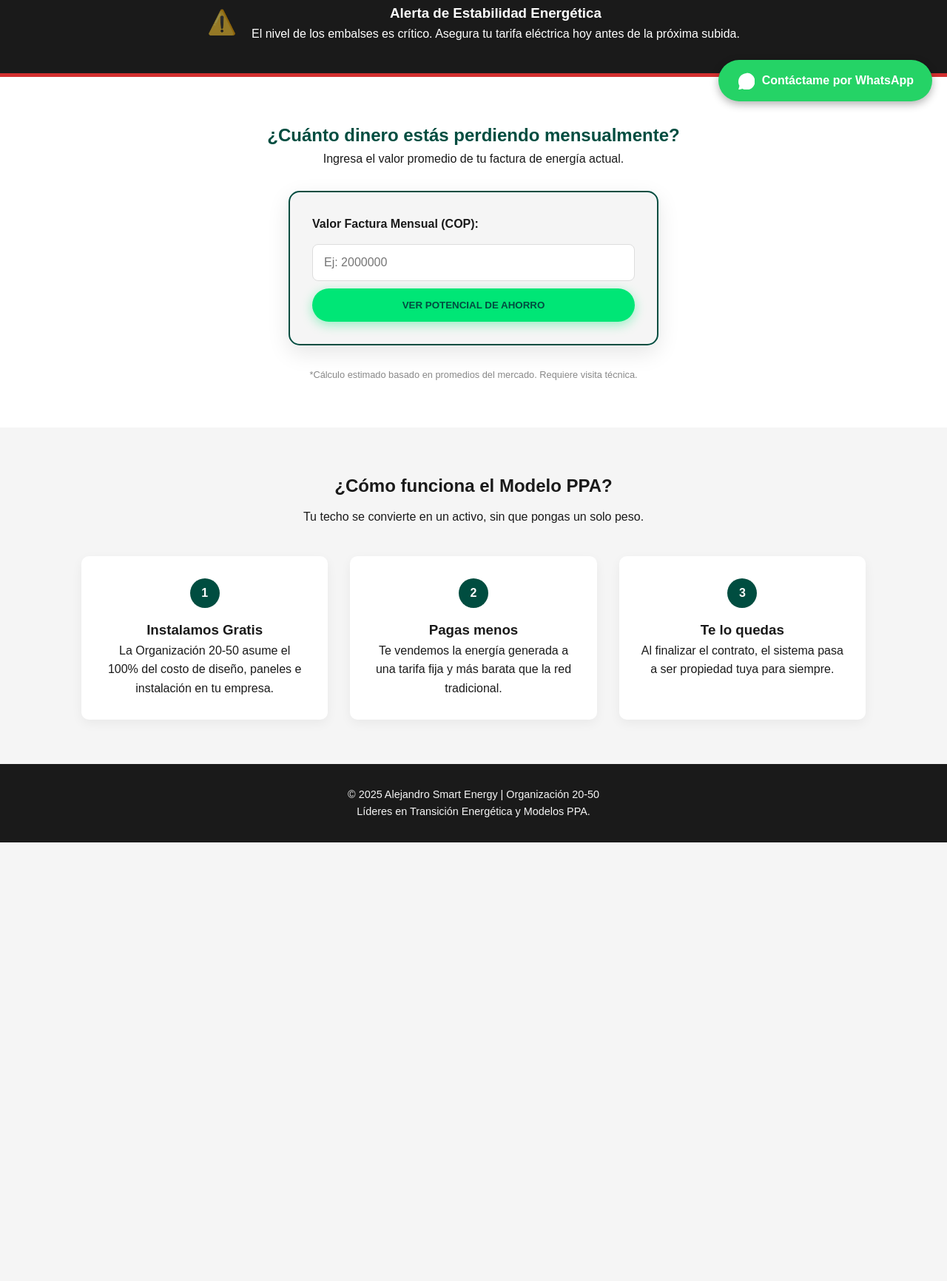
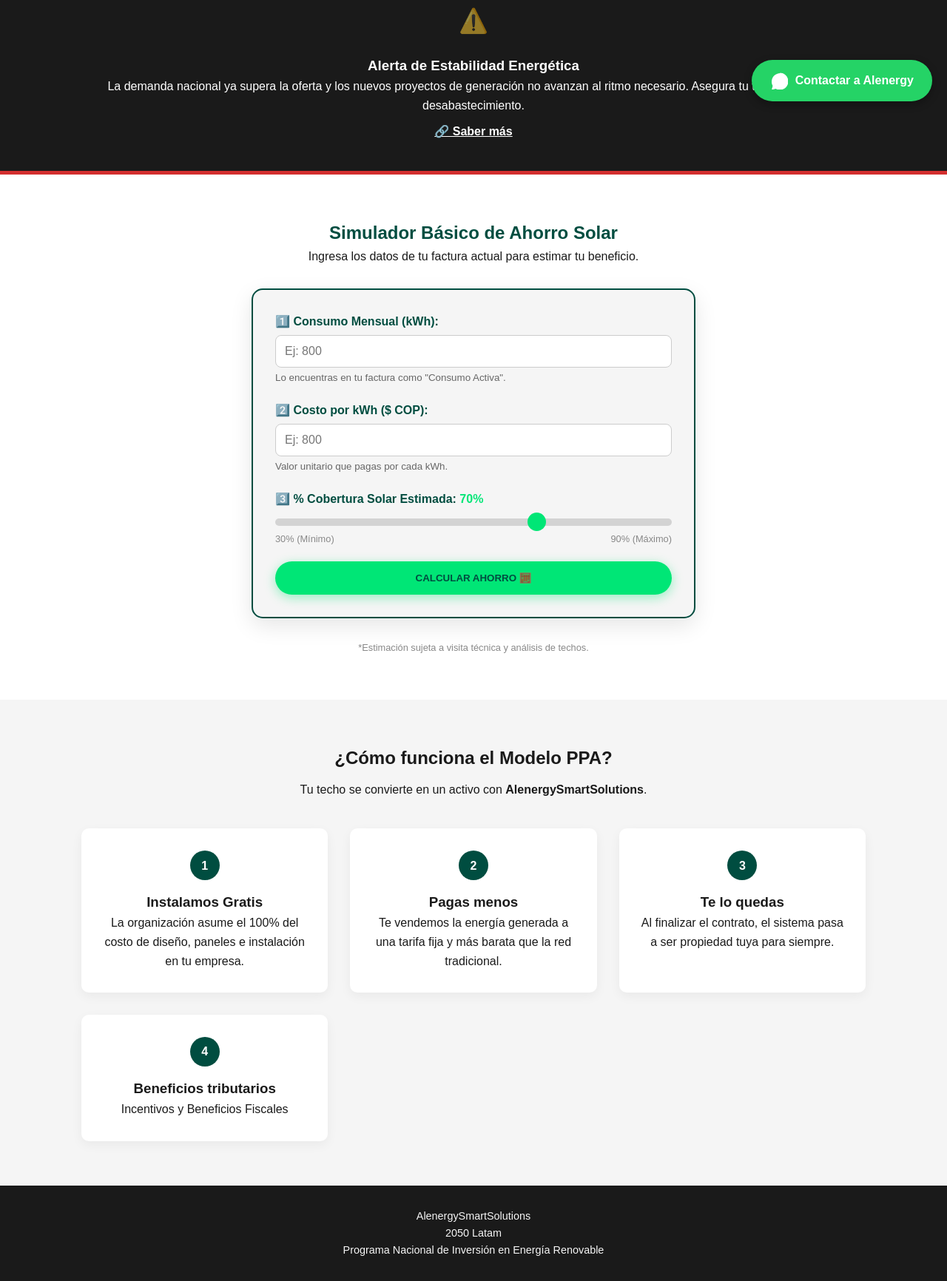
Before and after one commit to alemaster22/alenergysmartsolutions, a plain HTML site: page index.html in a window 1280 px wide. Shown: the part 643-2375 px from the top of the page at 74% size. Before the commit the page ends 1782 px from the top, so only its background shows below. Drawn offline with Linux system fonts and the light colour scheme.

Commit message:
agreacion calculadora y ajuste whatsapp

```diff
--- a/index.html
+++ b/index.html
@@ -3,7 +3,7 @@
 <head>
     <meta charset="UTF-8">
     <meta name="viewport" content="width=device-width, initial-scale=1.0">
-    <title>Blindaje Energético 2025 | Alejandro Energy</title>
+    <title>Blindaje Energético 2025 | AlenergySmartSolutions</title>
     <style>
         :root {
             --primary: #004d40; /* Verde Corporativo */
@@ -37,10 +37,10 @@
         /* HEADER */
         header { background: var(--white); padding: 15px 0; box-shadow: 0 2px 10px rgba(0,0,0,0.1); position: sticky; top: 0; z-index: 1000; }
         .nav-flex { display: flex; justify-content: space-between; align-items: center; }
-        .logo { font-size: 1.5rem; font-weight: 800; color: var(--primary); }
+        .logo { font-size: 1.4rem; font-weight: 800; color: var(--primary); text-transform: uppercase; letter-spacing: -1px; }
         .logo span { color: var(--accent); }
 
-        /* HERO SECTION (Pilar: Ahorro + Urgencia) */
+        /* HERO SECTION */
         .hero {
             background: linear-gradient(rgba(0,0,0,0.7), rgba(0,0,0,0.7)), url('https://images.unsplash.com/photo-1509391366360-2e959784a276?ixlib=rb-1.2.1&auto=format&fit=crop&w=1350&q=80');
             background-size: cover;
@@ -53,7 +53,7 @@
         .hero p { font-size: 1.2rem; margin-bottom: 30px; max-width: 700px; margin-left: auto; margin-right: auto; }
         .highlight { color: var(--accent); }
 
-        /* SECCIÓN DE CRISIS (Pilar: Miedo/Realidad) */
+        /* SECCIÓN DE CRISIS */
         .crisis-banner {
             background-color: var(--dark);
             color: var(--white);
@@ -63,27 +63,36 @@
         .crisis-content { display: flex; align-items: center; justify-content: center; gap: 20px; flex-wrap: wrap; text-align: center; }
         .alert-icon { font-size: 2rem; color: var(--alert); animation: pulse 1.5s infinite; }
 
-        /* CALCULADORA (Pilar: Avaricia/Lógica) */
+        /* CALCULADORA AVANZADA */
         .calculator-section { padding: 60px 0; background: var(--white); text-align: center; }
         .calc-box {
             background: var(--light);
             padding: 30px;
             border-radius: 15px;
-            max-width: 500px;
+            max-width: 600px;
             margin: 30px auto;
             box-shadow: 0 10px 30px rgba(0,0,0,0.1);
             border: 2px solid var(--primary);
+            text-align: left;
         }
-        .calc-input {
+        .input-group { margin-bottom: 20px; }
+        .input-group label { display: block; font-weight: bold; margin-bottom: 5px; color: var(--primary); }
+        .input-group input[type="number"] {
             width: 100%;
-            padding: 15px;
-            margin: 10px 0;
-            border: 1px solid #ddd;
+            padding: 12px;
+            border: 1px solid #ccc;
             border-radius: 8px;
             font-size: 1rem;
         }
-        .result-box { margin-top: 20px; display: none; }
-        .savings-amount { font-size: 2rem; color: var(--primary); font-weight: bold; }
+
+        /* Slider de Rango */
+        .range-container { margin: 20px 0; }
+        input[type=range] { width: 100%; height: 10px; border-radius: 5px; background: #d3d3d3; outline: none; -webkit-appearance: none; }
+        input[type=range]::-webkit-slider-thumb { -webkit-appearance: none; appearance: none; width: 25px; height: 25px; border-radius: 50%; background: var(--accent); cursor: pointer; }
+
+        .result-box { margin-top: 30px; display: none; background: white; padding: 20px; border-radius: 10px; border-left: 5px solid var(--accent); text-align: center; }
+        .savings-monthly { font-size: 1.5rem; color: var(--dark); margin-bottom: 5px; }
+        .savings-annual { font-size: 2.2rem; color: var(--primary); font-weight: 800; }
 
         /* MODELO PPA */
         .ppa-section { padding: 60px 0; }
@@ -126,16 +135,18 @@
 
     <header>
         <div class="container nav-flex">
-            <div class="logo">Alejandro<span>SmartEnergy</span></div>
-            <a href="#contacto" onclick="openWhatsApp()" class="btn btn-primary">Agendar Consultoría Gratis</a>
+            <div class="logo">Alenergy<span>SmartSolutions</span></div>
+            <a href="#contacto" onclick="openWhatsApp()" class="btn btn-primary">Agendar Consultoría</a>
         </div>
     </header>
 
     <section class="hero">
         <div class="container">
-            <h1>Blinda tu Empresa ante el <br> <span class="highlight">Déficit Energético 2025</span></h1>
+            <h1>Blinda tu Empresa ante el <br> <span class="highlight">Déficit Energético 2026-27 </span></h1>
             <p>No permitas que los apagones o las tarifas variables detengan tu producción. Instala Energía Solar con <strong>Cero Inversión Inicial</strong>.</p>
-            <button onclick="scrollToCalc()" class="btn btn-primary">Calcular mi Ahorro Ahora</button>
+
+            <button onclick="scrollToCalc()" class="btn btn-primary">⬇️ Ir al Simulador Básico Solar</button>
+
             <p style="margin-top: 15px; font-size: 0.9rem; opacity: 0.9;">*Modelo PPA: Nosotros invertimos, tú ahorras.</p>
         </div>
     </section>
@@ -143,46 +154,94 @@
     <section class="crisis-banner">
         <div class="container crisis-content">
             <div class="alert-icon">⚠️</div>
-            <div>
+            <div style="text-align: center;">
                 <h3>Alerta de Estabilidad Energética</h3>
-                <p>El nivel de los embalses es crítico. Asegura tu tarifa eléctrica hoy antes de la próxima subida.</p>
+                <p>La demanda nacional ya supera la oferta y los nuevos proyectos de generación no avanzan al ritmo necesario. Asegura tu tarifa hoy ante el desabastecimiento.</p>
+
+                <a href="https://www.portafolio.co/energia/salidas-para-encarar-el-deficit-energetico-que-amenaza-al-sistema-electrico-en-colombia-642454" target="_blank" class="glow-link">
+                    🔗 Saber más
+                </a>
             </div>
         </div>
+
+        <style>
+            .glow-link {
+                color: white;
+                font-weight: bold;
+                text-decoration: underline;
+                margin-top: 10px;
+                display: inline-block;
+                transition: all 0.3s ease;
+            }
+
+            .glow-link:hover {
+                color: var(--accent); /* Se vuelve verde brillante */
+                text-shadow: 0 0 10px var(--accent); /* Efecto de luz de neón */
+                text-decoration: none;
+                transform: translateX(5px); /* Se mueve un poco a la derecha */
+            }
+        </style>
     </section>
 
     <section id="calculadora" class="calculator-section">
         <div class="container">
-            <h2 style="color: var(--primary);">¿Cuánto dinero estás perdiendo mensualmente?</h2>
-            <p>Ingresa el valor promedio de tu factura de energía actual.</p>
+            <h2 style="color: var(--primary);">Simulador Básico de Ahorro Solar</h2>
+            <p>Ingresa los datos de tu factura actual para estimar tu beneficio.</p>
 
             <div class="calc-box">
-                <label for="billAmount" style="display:block; text-align:left; font-weight:bold; margin-bottom:5px;">Valor Factura Mensual (COP):</label>
-                <input type="number" id="billAmount" class="calc-input" placeholder="Ej: 2000000">
-                <button onclick="calculateSavings()" class="btn btn-primary" style="width:100%">Ver Potencial de Ahorro</button>
+                <div class="input-group">
+                    <label for="kwhInput">1️⃣ Consumo Mensual (kWh):</label>
+                    <input type="number" id="kwhInput" placeholder="Ej: 800" min="0">
+                    <small style="color:#666;">Lo encuentras en tu factura como "Consumo Activa".</small>
+                </div>
+
+                <div class="input-group">
+                    <label for="costInput">2️⃣ Costo por kWh ($ COP):</label>
+                    <input type="number" id="costInput" placeholder="Ej: 800" min="0">
+                    <small style="color:#666;">Valor unitario que pagas por cada kWh.</small>
+                </div>
+
+                <div class="input-group range-container">
+                    <label for="coverageInput">3️⃣ % Cobertura Solar Estimada: <span id="coverageVal" style="color:var(--accent); font-weight:800;">70%</span></label>
+                    <input type="range" id="coverageInput" min="30" max="90" value="70" oninput="updateRangeVal(this.value)">
+                    <div style="display:flex; justify-content:space-between; font-size:0.8rem; color:#888;">
+                        <span>30% (Mínimo)</span>
+                        <span>90% (Máximo)</span>
+                    </div>
+                </div>
+
+                <button onclick="calculateSavings()" class="btn btn-primary" style="width:100%">CALCULAR AHORRO 🧮</button>
 
                 <div id="result" class="result-box">
-                    <p>Podrías ahorrar aproximadamente:</p>
-                    <div class="savings-amount" id="savingsValue">$0</div>
-                    <p style="font-size: 0.9rem; color: #666; margin-top: 10px;">Anuales con el Modelo PPA*</p>
-                    <hr style="margin: 15px 0; border: 0; border-top: 1px solid #ddd;">
-                    <p style="color: var(--primary); font-weight: bold;">Inversión requerida por ti: $0</p>
-                    <button onclick="openWhatsAppWithAmount()" class="btn" style="background:#25d366; color:white; margin-top:10px; width:100%">Solicitar Estudio con este Ahorro</button>
+                    <p>Ahorro Mensual Estimado:</p>
+                    <div class="savings-monthly" id="monthlyVal">$0</div>
+
+                    <p style="margin-top:15px;">Ahorro Anual Estimado:</p>
+                    <div class="savings-annual" id="annualVal">$0</div>
+
+                    <hr style="margin: 20px 0; border: 0; border-top: 1px solid #eee;">
+
+                    <p style="color: var(--primary); font-weight: bold; margin-bottom:10px;">Inversión requerida por ti: $0 (Modelo PPA)</p>
+
+                    <button onclick="openWhatsAppWithAmount()" class="btn" style="background:#25d366; color:white; width:100%">
+                        Solicitar este Ahorro en WhatsApp
+                    </button>
                 </div>
             </div>
-            <p style="font-size: 0.8rem; color: #888;">*Cálculo estimado basado en promedios del mercado. Requiere visita técnica.</p>
+            <p style="font-size: 0.8rem; color: #888;">*Estimación sujeta a visita técnica y análisis de techos.</p>
         </div>
     </section>
 
     <section class="ppa-section">
         <div class="container">
             <h2 style="text-align: center; color: var(--dark); margin-bottom: 10px;">¿Cómo funciona el Modelo PPA?</h2>
-            <p style="text-align: center; margin-bottom: 30px;">Tu techo se convierte en un activo, sin que pongas un solo peso.</p>
+            <p style="text-align: center; margin-bottom: 30px;">Tu techo se convierte en un activo con <strong>AlenergySmartSolutions</strong>.</p>
 
             <div class="steps-grid">
                 <div class="step-card">
                     <div class="step-number">1</div>
                     <h3>Instalamos Gratis</h3>
-                    <p>La Organización 20-50 asume el 100% del costo de diseño, paneles e instalación en tu empresa.</p>
+                    <p>La organización asume el 100% del costo de diseño, paneles e instalación en tu empresa.</p>
                 </div>
                 <div class="step-card">
                     <div class="step-number">2</div>
@@ -194,27 +253,42 @@
                     <h3>Te lo quedas</h3>
                     <p>Al finalizar el contrato, el sistema pasa a ser propiedad tuya para siempre.</p>
                 </div>
+                <div class="step-card">
+                    <div class="step-number">4</div>
+                    <h3>Beneficios tributarios</h3>
+                    <p>Incentivos y Beneficios Fiscales</p>
+                </div>
             </div>
         </div>
     </section>
 
     <footer>
         <div class="container">
-            <p>© 2025 Alejandro Smart Energy | Organización 20-50</p>
-            <p>Líderes en Transición Energética y Modelos PPA.</p>
+            <p>AlenergySmartSolutions </p>
+            <p>
+                <a href="https://2050latam.org/" target="_blank" style="color: inherit; text-decoration: none; transition: 0.3s;">
+                    2050 Latam
+                </a>
+            </p>
+            <p>Programa Nacional de Inversión en Energía Renovable</p>
         </div>
     </footer>
 
     <a href="#" onclick="openWhatsApp()" class="whatsapp-float">
         <svg width="24" height="24" viewBox="0 0 24 24" fill="white" xmlns="http://www.w3.org/2000/svg"><path d="M17.472 14.382C17.112 14.382 16.812 14.49 16.572 14.694C16.332 14.898 16.14 15.198 15.984 15.582C15.828 15.966 15.708 16.158 15.612 16.158C15.516 16.158 15.3 16.086 14.964 15.942C14.628 15.798 14.22 15.582 13.74 15.3C12.852 14.772 12.144 14.1 11.616 13.296C11.328 12.852 11.184 12.492 11.184 12.228C11.184 12.108 11.244 11.952 11.364 11.772C11.484 11.592 11.628 11.412 11.796 11.22C11.964 11.028 12.06 10.872 12.084 10.752C12.132 10.608 12.084 10.452 11.952 10.272C11.82 10.092 11.436 9.144 10.8 7.428C10.584 6.84 10.356 6.552 10.116 6.552C9.972 6.552 9.804 6.588 9.612 6.648C9.42 6.708 9.216 6.828 9 7.02C8.784 7.212 8.568 7.5 8.364 7.896C8.16 8.292 8.052 8.688 8.052 9.072C8.052 9.6 8.208 10.224 8.52 10.944C8.832 11.664 9.42 12.564 10.284 13.644C11.532 15.204 13.068 16.428 14.892 17.316C15.54 17.628 16.092 17.784 16.548 17.784C16.884 17.784 17.172 17.724 17.412 17.604C17.652 17.484 17.916 17.268 18.192 16.968C18.468 16.668 18.66 16.356 18.756 16.032C18.852 15.708 18.828 15.432 18.684 15.216C18.54 15 18.132 14.724 17.472 14.382ZM13.5 2C7.152 2 2 7.152 2 13.5C2 15.528 2.528 17.424 3.468 19.104L2 24.504L7.548 23.064C9.156 23.976 11.004 24.504 13.008 24.504C19.356 24.504 24.504 19.356 24.504 13.008C24.504 6.66 19.356 1.5 13.008 1.5L13.5 2Z"/></svg>
-        <span>Contáctame por WhatsApp</span>
+        <span>Contactar a Alenergy</span>
     </a>
 
     <script>
-        const phone = "573115785211";
+        const phone = "573144807807";
 
         function scrollToCalc() {
             document.getElementById('calculadora').scrollIntoView({ behavior: 'smooth' });
+        }
+
+        // Actualizar el número del porcentaje cuando se mueve el slider
+        function updateRangeVal(val) {
+            document.getElementById('coverageVal').innerText = val + "%";
         }
 
         function formatCurrency(value) {
@@ -222,32 +296,42 @@
         }
 
         function calculateSavings() {
-            const billInput = document.getElementById('billAmount').value;
+            // 1. Obtener valores
+            const consumption = document.getElementById('kwhInput').value; // kWh
+            const costPerKwh = document.getElementById('costInput').value; // Precio
+            const coveragePercent = document.getElementById('coverageInput').value; // % (30-90)
+
             const resultBox = document.getElementById('result');
-            const savingsDisplay = document.getElementById('savingsValue');
+            const monthlyDisplay = document.getElementById('monthlyVal');
+            const annualDisplay = document.getElementById('annualVal');
 
-            if (billInput && billInput > 0) {
-                // Lógica simple: Estimación de ahorro del 20% mensual anualizado
-                // Ahorro mensual = Factura * 0.20
-                // Ahorro anual = Ahorro mensual * 12
-                const monthlySavings = billInput * 0.20;
+            if (consumption > 0 && costPerKwh > 0) {
+                // FÓRMULA: Consumo * Costo * (Porcentaje / 100)
+                const monthlySavings = consumption * costPerKwh * (coveragePercent / 100);
                 const annualSavings = monthlySavings * 12;
 
-                savingsDisplay.innerText = formatCurrency(annualSavings);
+                // Mostrar resultados formateados
+                monthlyDisplay.innerText = formatCurrency(monthlySavings);
+                annualDisplay.innerText = formatCurrency(annualSavings);
+
                 resultBox.style.display = "block";
             } else {
-                alert("Por favor ingresa un valor válido de factura.");
+                alert("Por favor ingresa el Consumo y el Costo por kWh para calcular.");
             }
         }
 
+        // Botón general de WhatsApp
         function openWhatsApp() {
-            const msg = "Hola Alejandro, me interesa blindar mi empresa contra el déficit energético y conocer el modelo PPA.";
+            const msg = "Hola AlenergySmartSolutions, me interesa blindar mi empresa contra el déficit energético y conocer el modelo PPA.";
             window.open(`https://wa.me/${phone}?text=${encodeURIComponent(msg)}`, '_blank');
         }
 
+        // Botón específico con el resultado del cálculo
         function openWhatsAppWithAmount() {
-            const savings = document.getElementById('savingsValue').innerText;
-            const msg = `Hola Alejandro, hice el cálculo en tu web y veo que podría ahorrar ${savings} al año con energía solar. Quiero validar si mi empresa aplica.`;
+            const annual = document.getElementById('annualVal').innerText;
+            const consumption = document.getElementById('kwhInput').value;
+
+            const msg = `Hola AlenergySmartSolutions, usé su simulador. Con un consumo de ${consumption} kWh, me estima un ahorro anual de ${annual}. Quiero validar este proyecto.`;
             window.open(`https://wa.me/${phone}?text=${encodeURIComponent(msg)}`, '_blank');
         }
     </script>
```
